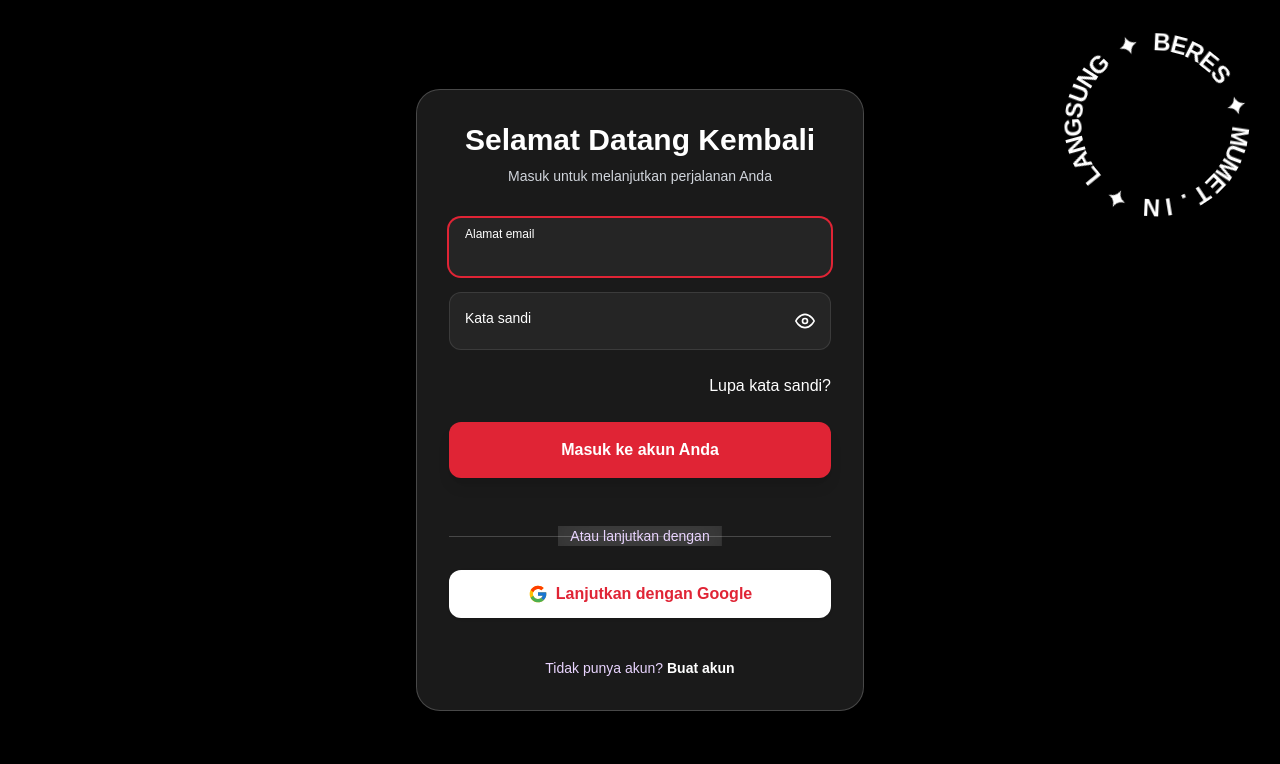
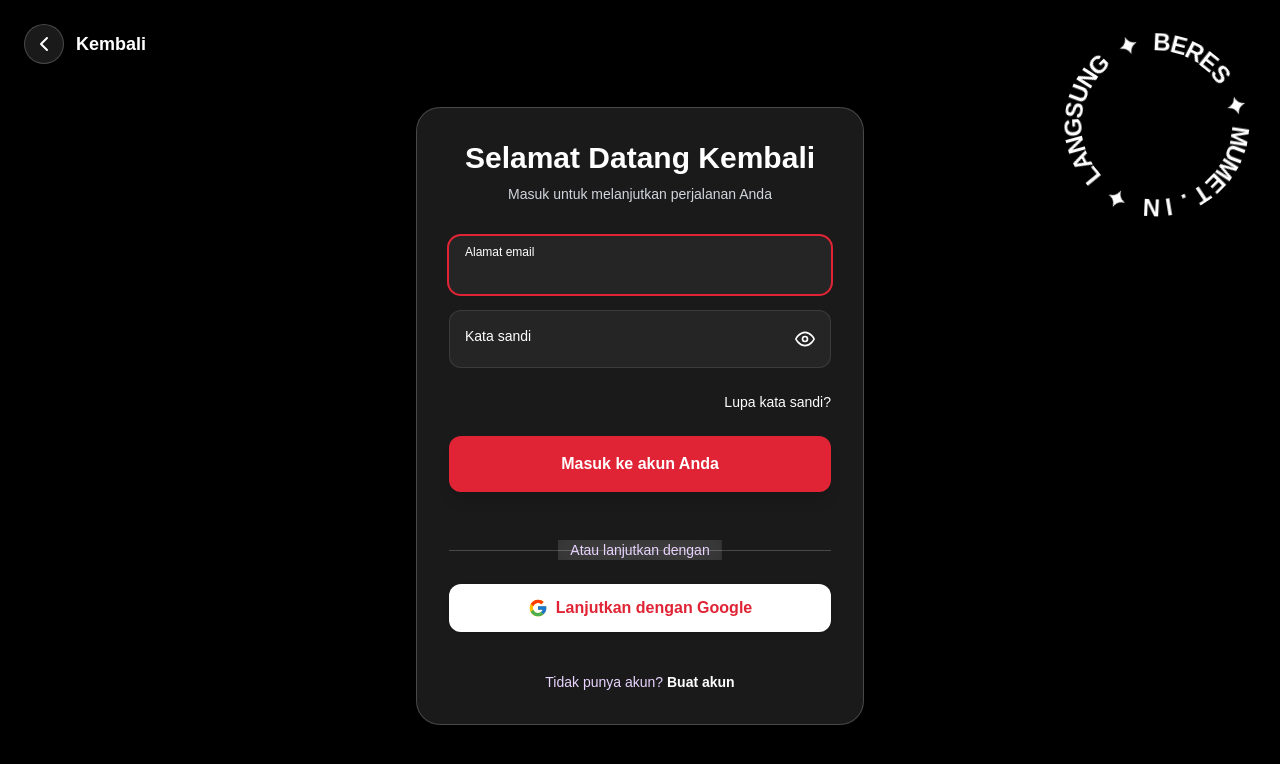
Before and after one commit to ardhikaxx/nextjs-jasa-app, a Next.js app: page /login in a window 1280 px wide. Shown: the top 764 px of the page. Built offline with nearby package versions, Linux system fonts and the light colour scheme; no server answers.

Commit message:
feature(login) perbaikan pada halaman login bagian tombol back

```diff
--- a/src/app/login/page.tsx
+++ b/src/app/login/page.tsx
@@ -10,7 +10,8 @@ import CircularText from '@/components/CircularText';
 import {
     FiEye,
     FiEyeOff,
-    FiAlertCircle
+    FiAlertCircle,
+    FiChevronLeft
 } from 'react-icons/fi';
 import { FcGoogle } from 'react-icons/fc';
 
@@ -202,6 +203,20 @@ export default function Login() {
 
     return (
         <div className="min-h-screen flex items-center justify-center bg-black py-12 px-4 sm:px-6 lg:px-8 relative overflow-hidden">
+            <div className="absolute top-6 left-6 z-20">
+                <button
+                    onClick={() => router.push('/')}
+                    className="flex items-center text-white hover:text-gray-300 transition-all duration-200 group"
+                >
+                    <div className="flex items-center justify-center w-10 h-10 rounded-full bg-white/10 backdrop-blur-sm border border-white/20 group-hover:bg-white/20 group-hover:scale-105 transition-all duration-200">
+                        <FiChevronLeft className="w-6 h-6" />
+                    </div>
+                    <span className="ml-3 font-semibold text-lg hidden sm:block">
+                        Kembali
+                    </span>
+                </button>
+            </div>
+
             <div className="hidden lg:block absolute top-6 right-6 z-10">
                 <CircularText
                     text="MUMET.IN ✦ LANGSUNG ✦ BERES ✦ "
@@ -211,8 +226,8 @@ export default function Login() {
                 />
             </div>
 
-            <div className="w-full max-w-md z-10">
-                <div className="block lg:hidden justify-center mb-6">
+            <div className="w-full max-w-md z-10 mt-8">
+                <div className="flex justify-center mb-8 lg:hidden">
                     <CircularText
                         text="MUMET.IN ✦ LANGSUNG ✦ BERES ✦ "
                         onHover="speedUp"
@@ -317,15 +332,14 @@ export default function Login() {
                             </div>
                         </div>
 
-                        <div className="flex justify-end mt-5">
+                        <div className="flex justify-end">
                             <Link
                                 href="/forgot-password"
-                                className="text-md text-white"
+                                className="text-sm text-white hover:text-gray-300 transition-colors"
                             >
                                 Lupa kata sandi?
                             </Link>
                         </div>
-
                         <button
                             type="submit"
                             disabled={isAnyLoading}
@@ -350,7 +364,9 @@ export default function Login() {
                                     <div className="w-full border-t border-white/20" />
                                 </div>
                                 <div className="relative flex justify-center text-sm">
-                                    <span className="px-3 bg-white/10 backdrop-blur-lg text-purple-200 font-medium">Atau lanjutkan dengan</span>
+                                    <span className="px-3 bg-white/10 backdrop-blur-lg text-purple-200 font-medium">
+                                        Atau lanjutkan dengan
+                                    </span>
                                 </div>
                             </div>
 
@@ -359,7 +375,7 @@ export default function Login() {
                                     type="button"
                                     onClick={handleGoogleLogin}
                                     disabled={isAnyLoading}
-                                    className="w-full flex justify-center items-center py-3 px-4 rounded-xl shadow-sm bg-white text-[#E02435] font-bold disabled:opacity-50 disabled:cursor-not-allowed transition-all duration-200 backdrop-blur-sm transform hover:scale-[1.02]"
+                                    className="w-full flex justify-center items-center py-3 px-4 rounded-xl shadow-sm bg-white text-[#E02435] font-bold disabled:opacity-50 disabled:cursor-not-allowed transition-all duration-200 backdrop-blur-sm transform hover:scale-[1.02] hover:shadow-md"
                                 >
                                     {googleLoading ? (
                                         <span className="flex items-center justify-center">
@@ -368,13 +384,13 @@ export default function Login() {
                                         </span>
                                     ) : (
                                         <>
-                                            <FcGoogle className="w-5 h-5 group-hover:scale-110 transition-transform me-2" />Lanjutkan dengan Google
+                                            <FcGoogle className="w-5 h-5 group-hover:scale-110 transition-transform me-2" />
+                                            Lanjutkan dengan Google
                                         </>
                                     )}
                                 </button>
                             </div>
                         </div>
-
                         <div className="text-center pt-4">
                             <p className="text-sm text-purple-200">
                                 Tidak punya akun?{' '}
```
